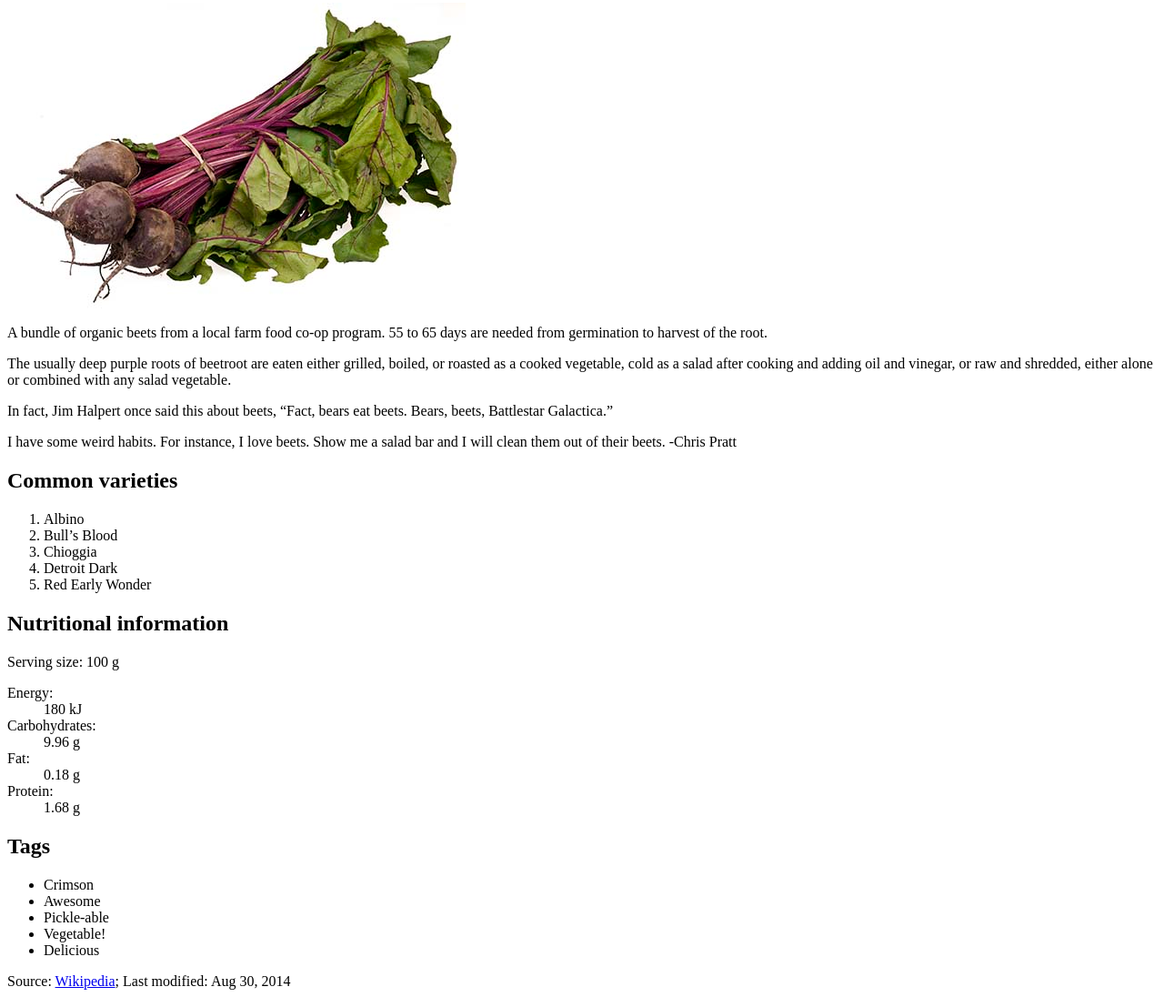
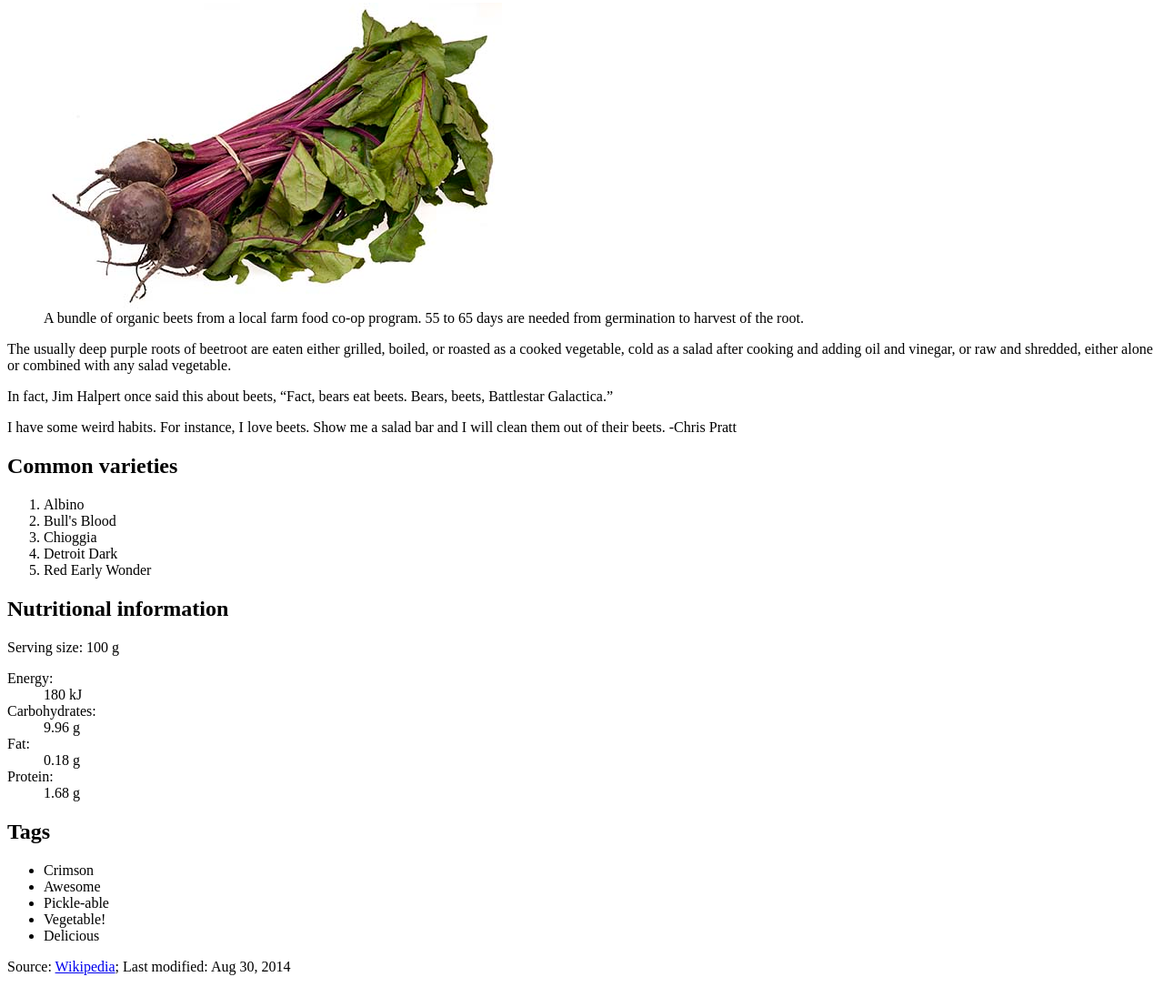
Before and after one commit to SarahDowling/intro-to-html, a plain HTML site: page index.html in a window 1280 px wide. Shown: the part 133-1229 px from the top of the page at 91% size. Drawn offline with Linux system fonts and the light colour scheme.

```diff
--- a/index.html
+++ b/index.html
@@ -6,9 +6,9 @@
 	<li>Tags</li>
 </ol>
 
-<a href="http://en.wikipedia.org/wiki/File:Beets-Bundle.jpg"><img src="images/beets-bundle.jpg" alt="A large bundle of beets"></a>
+<figure><a href="http://en.wikipedia.org/wiki/File:Beets-Bundle.jpg"><img src="images/beets-bundle.jpg" alt="A large bundle of beets"></a>
 
-<p>A bundle of organic beets from a local farm food co-op program. 55 to 65 days are needed from germination to harvest of the root.</p>
+<figcaption>A bundle of organic beets from a local farm food co-op program. 55 to 65 days are needed from germination to harvest of the root.</figcaption></figure>
 <p>The usually deep purple roots of beetroot are eaten either grilled, boiled, or roasted as a cooked vegetable, cold as a salad after cooking and adding oil and vinegar, or raw and shredded, either alone or combined with any salad vegetable.</p>
 <p>In fact, Jim Halpert once said this about beets, <q>Fact, bears eat beets. Bears, beets, Battlestar Galactica.</q></p>
 <p>I have some weird habits. For instance, I love beets. Show me a salad bar and I will clean them out of their beets. -Chris Pratt</p>
@@ -17,7 +17,7 @@
 
 <ol>
 	<li>Albino</li>
-	<li>Bull’s Blood</li>
+	<li>Bull's Blood</li>
 	<li>Chioggia</li>
 	<li>Detroit Dark</li>
 	<li>Red Early Wonder</li>
@@ -25,21 +25,20 @@
 
 <h2>Nutritional information</h2>
 
-<p>Serving size: 100 g</p>
+<p>Serving size: <data>100 g</data></p>
 
 <dl>
 	<dt>Energy:</dt>
-	<dd>180 kJ</dd>
+	<dd><data>180 kJ</data></dd>
 
 	<dt>Carbohydrates:</dt>
-	<dd>9.96 g</dd>
+	<dd><data>9.96 g</data></dd>
 
 	<dt>Fat:</dt>
-	<dd>0.18 g</dd>
+	<dd><data>0.18 g</data></dd>
 
 	<dt>Protein:</dt>
-	<dd>1.68 g</dd>
-
+	<dd><data>1.68 g</data></dd>
 </dl>
 
 <h2>Tags</h2>
@@ -52,4 +51,4 @@
 	<li>Delicious</li>
 </ul>
 
-Source: <a href="http://en.wikipedia.org/wiki/Beetroot">Wikipedia</a>; Last modified: Aug 30, 2014
+Source: <a href="http://en.wikipedia.org/wiki/Beetroot">Wikipedia</a>; Last modified: <time>Aug 30, 2014</time>
```
